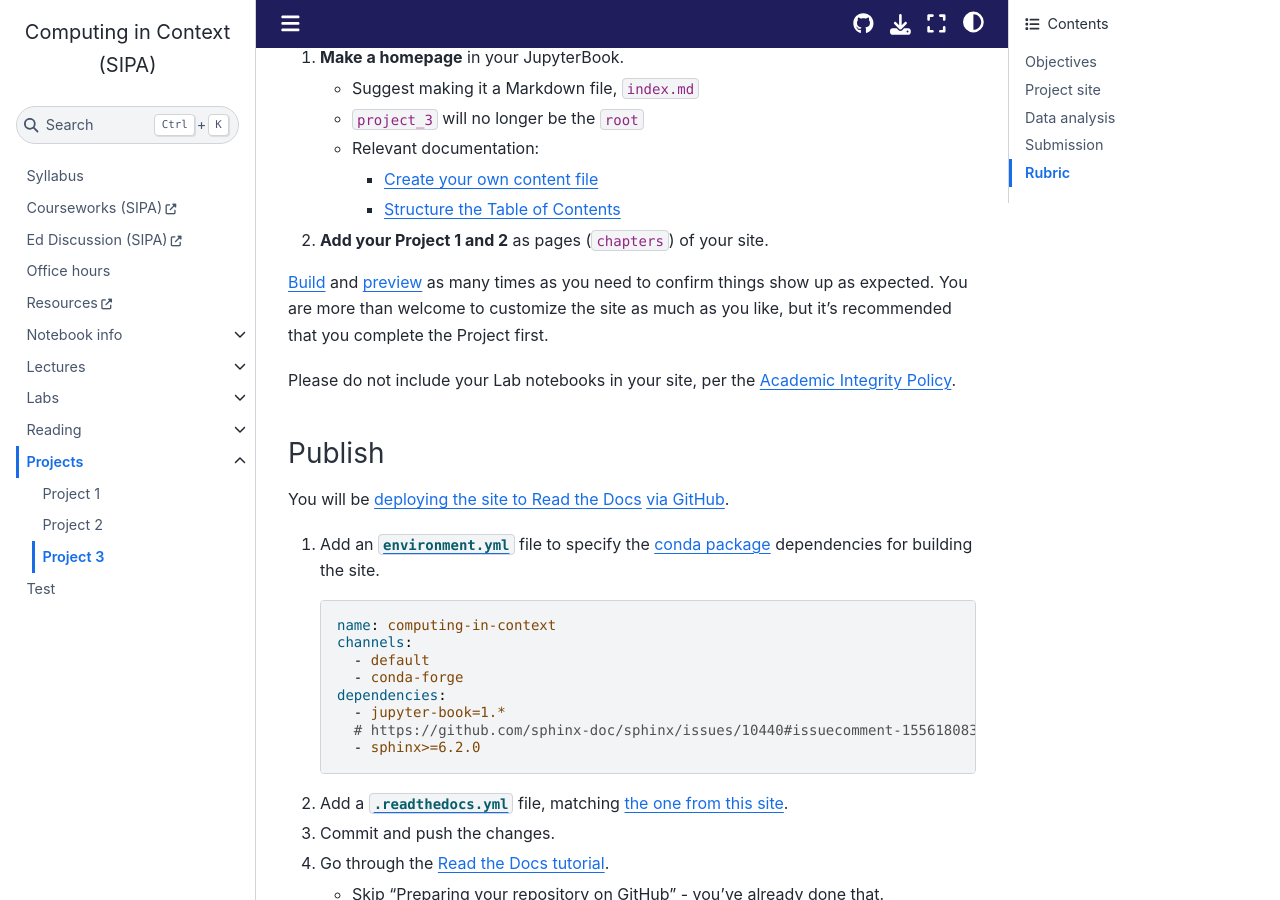
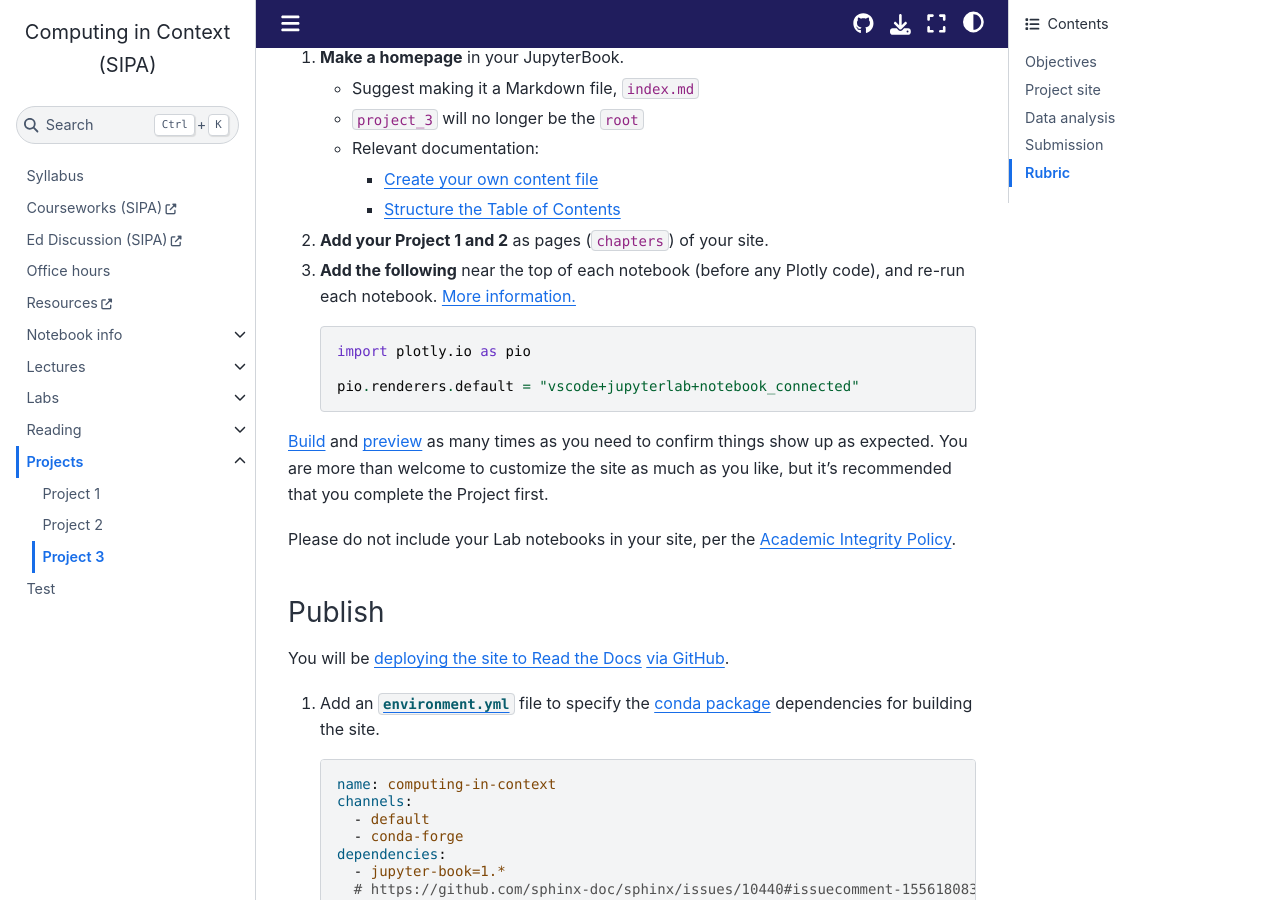
Before and after one commit to afeld/computing-in-context, a Jupyter Book: the page built from project_3.md, in a window 1280 px wide and 900 px high, scrolled down 484 px. Built offline with Jupyter Book 1.0.4 settings and Sphinx 7.4.7 and the Sphinx Book theme 1.1.4, drawn with Linux system fonts in a browser that asks for light colours; pages that are not in the unit, such as notebooks, are missing from menus; comment, search, counter and statistics services are not loaded.

Commit message:
fix Plotly instructions

````diff
--- a/project_3.md
+++ b/project_3.md
@@ -20,6 +20,13 @@ You don't know how to do this yet. You will need to read the documentation to fi
      - [Create your own content file](https://jupyterbook.org/en/stable/start/new-file.html)
      - [Structure the Table of Contents](https://jupyterbook.org/en/stable/structure/toc.html)
 1. **Add your Project 1 and 2** as pages (`chapters`) of your site.
+1. **Add the following** near the top of each notebook (before any Plotly code), and re-run each notebook. [More information.](https://plotly.com/python/renderers/)
+
+   ```python
+   import plotly.io as pio
+
+   pio.renderers.default = "vscode+jupyterlab+notebook_connected"
+   ```
 
 [Build](lab_12.ipynb#build-the-site) and [preview](lab_12.ipynb#view-the-site-locally) as many times as you need to confirm things show up as expected. You are more than welcome to customize the site as much as you like, but it's recommended that you complete the Project first.
 
````
Also changed, not shown: lab_12.ipynb.
